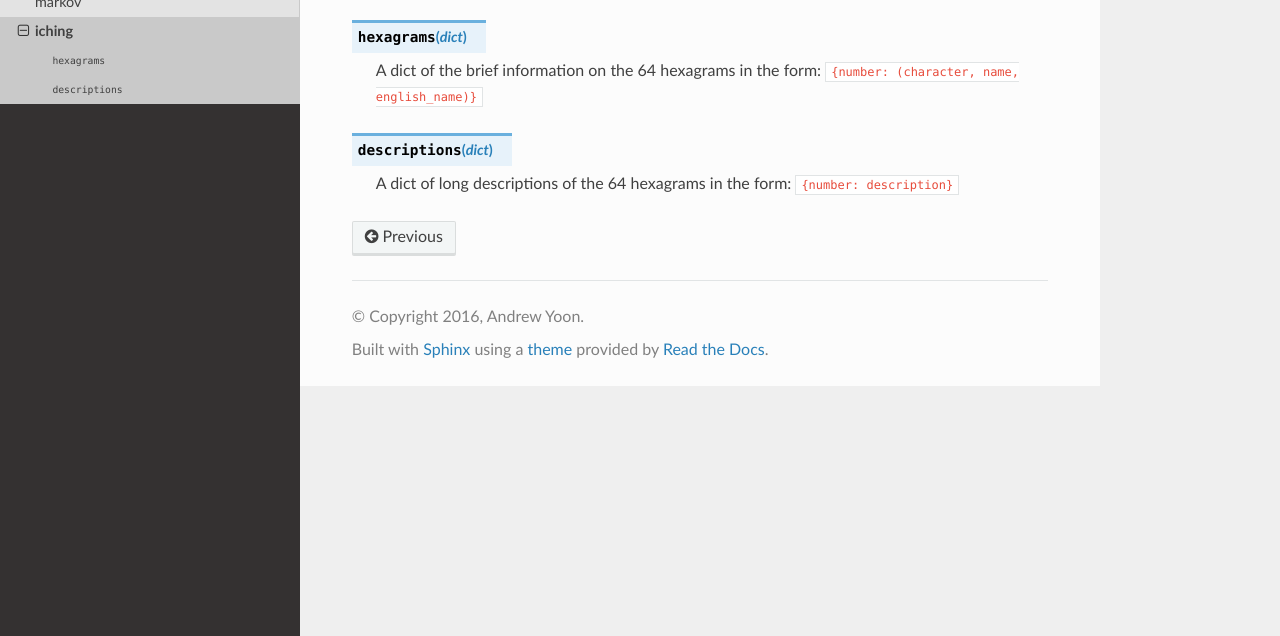
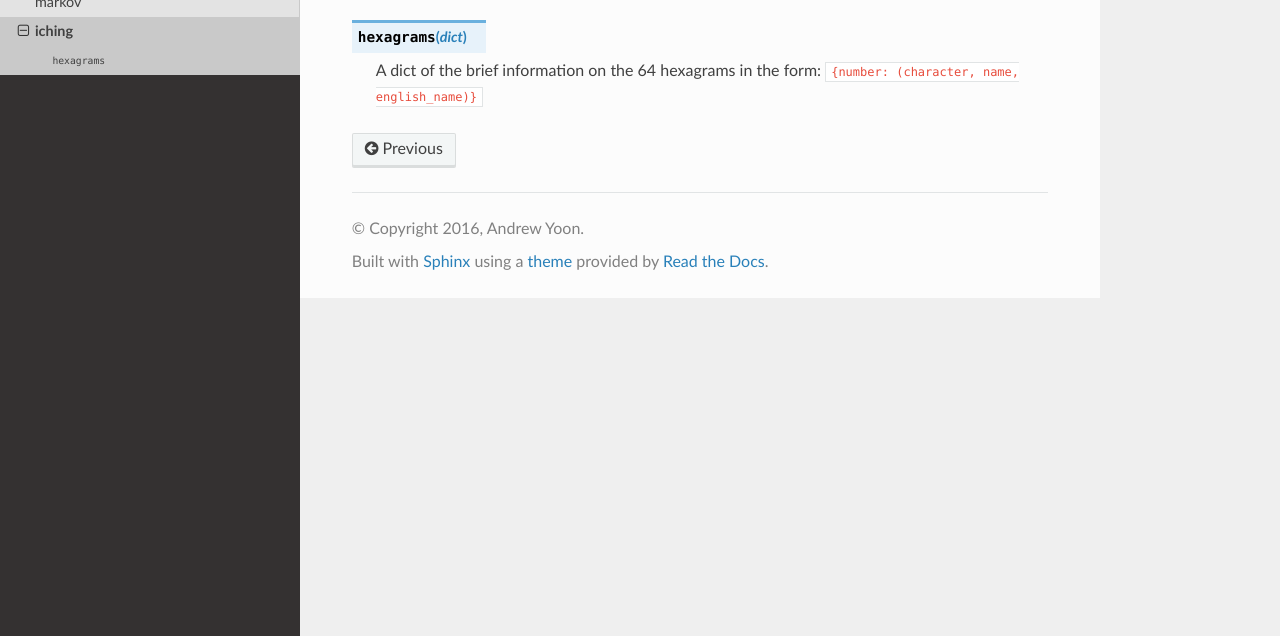
Before and after one commit to ajyoon/blur, a Sphinx documentation site: the page built from doc/source/API/iching.rst, in a window 1280 px wide, cut to the strip 264-900 px from the top of the page. Built offline with Sphinx 7.4.7 and the Read the Docs theme 2.0.0, drawn with Linux system fonts in a browser that asks for light colours; pages that are not in the unit, such as notebooks, are missing from menus.

Commit message:
Remove reference to deleted method attribute

```diff
--- a/doc/source/API/iching.rst
+++ b/doc/source/API/iching.rst
@@ -8,8 +8,3 @@ iching
 
     A dict of the brief information on the 64 hexagrams in the form:
     ``{number: (character, name, english_name)}``
-
-..  py:data:: descriptions(dict)
-
-    A dict of long descriptions of the 64 hexagrams in the form:
-    ``{number: description}``
```
